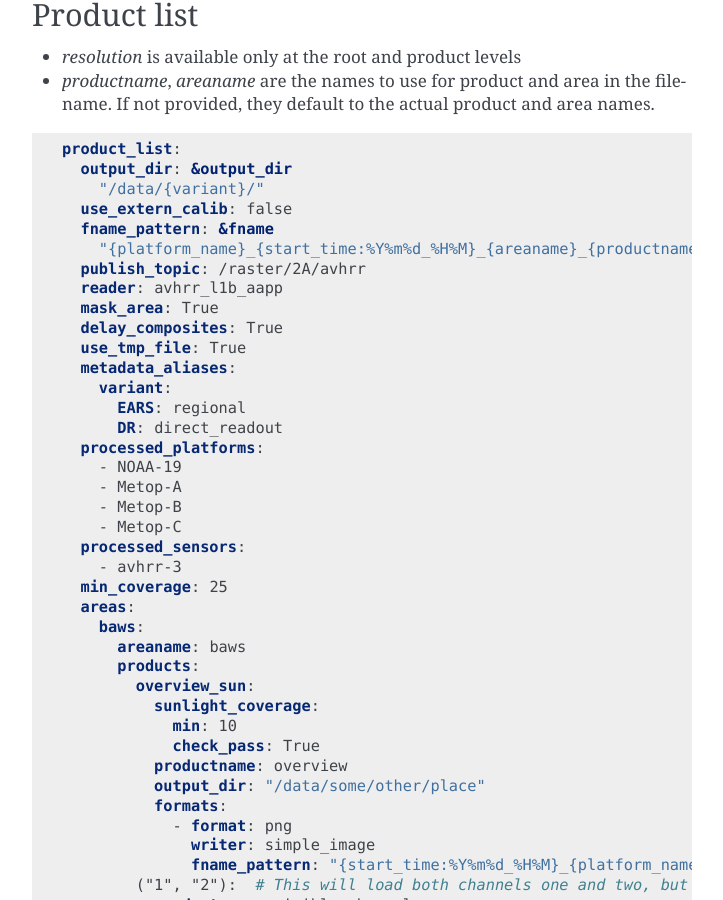
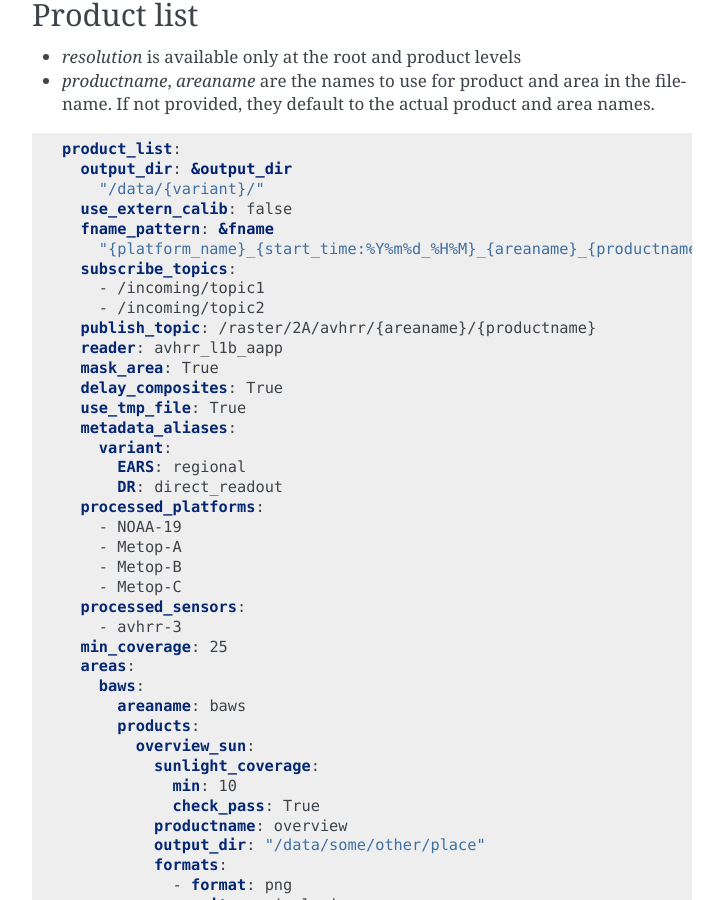
Before and after one commit to pytroll/trollflow2, a Sphinx documentation site: the page built from doc/source/index.rst, in a window 1280 px wide and 900 px high, scrolled down 4830 px. Shown: the whole window, without its empty margins (388-1111 px from the left). Built offline with Sphinx 7.4.7, drawn with Linux system fonts in a browser that asks for light colours.

Commit message:
Add missing subscribe topics, add composable bits in publish topic

```diff
--- a/doc/source/index.rst
+++ b/doc/source/index.rst
@@ -243,7 +243,10 @@ Example
     use_extern_calib: false
     fname_pattern: &fname
       "{platform_name}_{start_time:%Y%m%d_%H%M}_{areaname}_{productname}.{format}"
-    publish_topic: /raster/2A/avhrr
+    subscribe_topics:
+      - /incoming/topic1
+      - /incoming/topic2
+    publish_topic: /raster/2A/avhrr/{areaname}/{productname}
     reader: avhrr_l1b_aapp
     mask_area: True
     delay_composites: True
```
